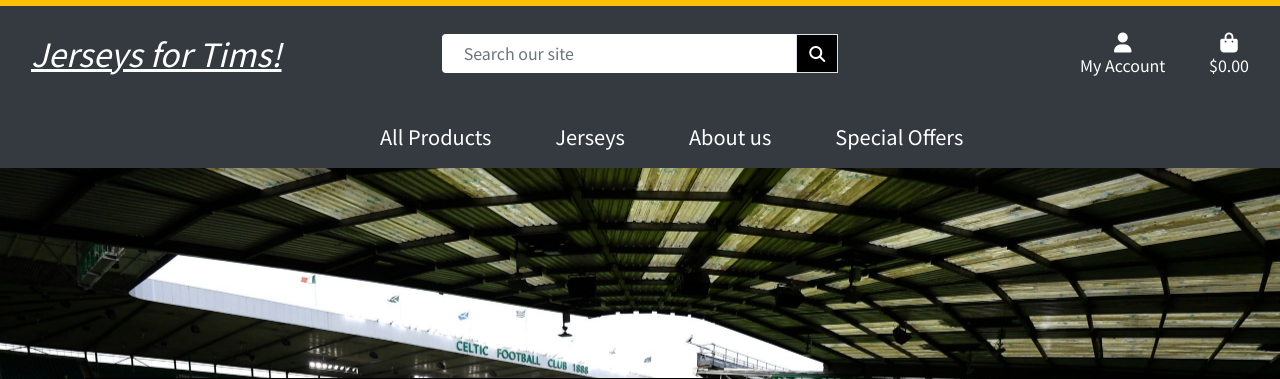
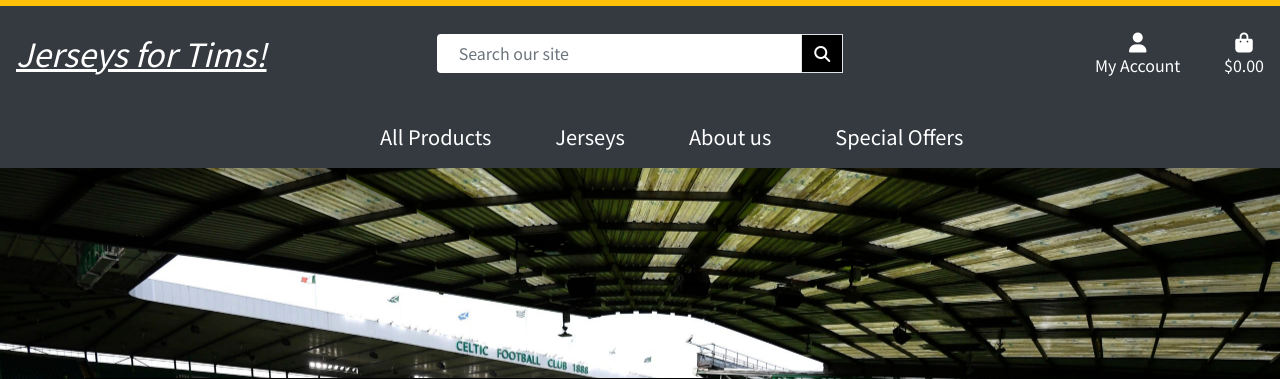
Before and after one commit to markgordon22/Jerseys-for-tims, a Django app: page / in a window 1280 px wide. Shown: the part 31-410 px from the top of the page. Run offline with Django 3.2, Linux system fonts and the light colour scheme; some libraries are stand-ins or nearby versions.

Commit message:
removed container class so margin would be removed

```diff
--- a/templates/base.html
+++ b/templates/base.html
@@ -40,7 +40,6 @@
           <h4 class="free-delivery-logo logo-font">Free delivery on orders over ${{ free_delivery_threshold }}!</h4>
       </div>
   </div>
-     <header class="container-fluid">
         <div id="topnav" class="row pt-lg-2 d-none d-lg-flex">
             <div class="col-12 col-lg-4 my-auto py-1 py-lg-0 text-lg-left">
                 <a href="{% url 'home' %}" class="nav-link main-logo-link">
@@ -111,7 +110,6 @@
             </nav>
         </div>
 
-    </header>
 
 
 
```
